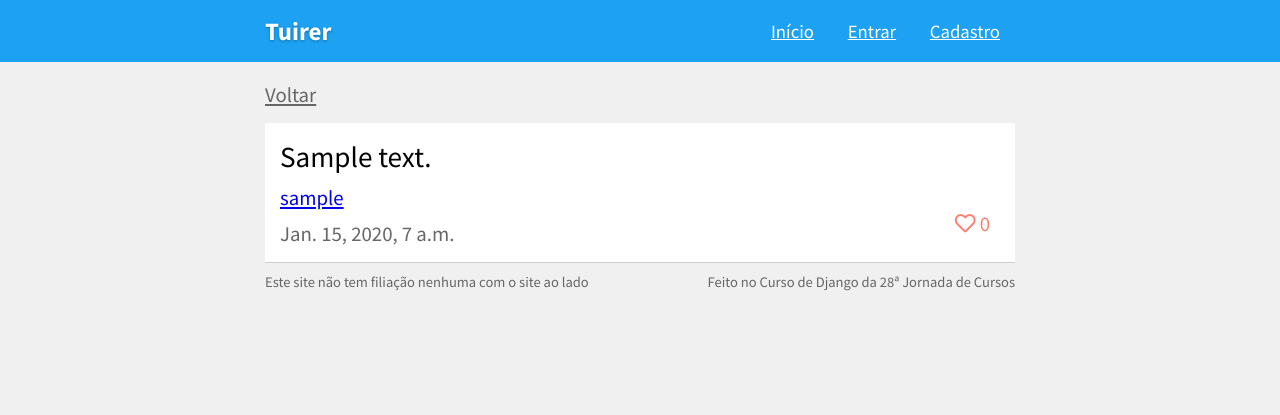
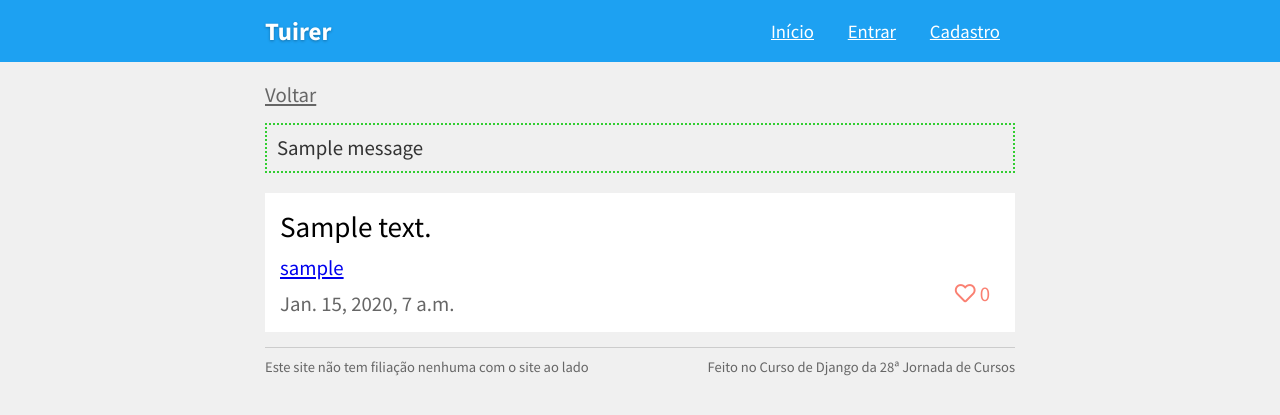
Before and after one commit to vanessa/tuirer, a Django app: page /tuite/1 in a window 1280 px wide. Shown: the top 415 px of the page. Run offline with Django 3.2, Linux system fonts and the light colour scheme; tables that the repository leaves empty hold one stand-in row (values such as "Sample post"); one stand-in notice (Sample message) is shown; some libraries are stand-ins or nearby versions.

Commit message:
Add LikeTuite view

```diff
--- a/assets/style.css
+++ b/assets/style.css
@@ -31,7 +31,7 @@ footer {
     align-items: center;
     color: #666;
     width: 750px;
-    margin: 0 auto;
+    margin: 15px auto 0;
 }
 
 /* Tuites */
--- /dev/null
+++ b/templates/includes/message.html
@@ -0,0 +1,5 @@
+{% if messages %}
+    {% for message in messages %}
+    <div class="message{% if message.tags %} {{ message.tags }}{% endif %}">{{ message }}</div>
+    {% endfor %}
+{% endif %}
--- a/templates/post.html
+++ b/templates/post.html
@@ -8,11 +8,7 @@
         <div class="form-error">{{ message|striptags }}</div>
     {% endfor %}
 
-    {% if messages %}
-        {% for message in messages %}
-        <div class="message{% if message.tags %} {{ message.tags }}{% endif %}">{{ message }}</div>
-        {% endfor %}
-    {% endif %}
+    {% include 'includes/message.html' %}
 
     <form method="post" class="two-column-form">
         {% csrf_token %}
--- a/templates/single_tuite.html
+++ b/templates/single_tuite.html
@@ -2,12 +2,13 @@
 
 {% block body %}
 <a class="back-link" href="{% url 'tuites:list' %}">Voltar</a>
+    {% include 'includes/message.html' %}
     <div class="tuite-card">
         <p class="content">{{ tuite.content }}</p>
         <p class="creator">
             <a href="{% url 'users:profile' tuite.creator.id %}">{{ tuite.creator.username }}</a>
         </p>
         <p class="date">{{ tuite.date_created }}</p>
-        <a href="#" class="like-tuite" onClick="alert('Cenas dos próximos capítulos...');"><i class="far fa-heart"></i> 0</a>
+        <a href="{% url 'tuites:like' tuite.id %}" class="like-tuite"><i class="far fa-heart"></i> 0</a>
     </div>
 {% endblock %}
--- a/tuites/urls.py
+++ b/tuites/urls.py
@@ -1,6 +1,6 @@
 from django.urls import path
 
-from tuites.views import ListTuiteView, PostTuiteView, SearchTuiteView, SingleTuiteView
+from tuites.views import ListTuiteView, PostTuiteView, SearchTuiteView, SingleTuiteView, LikeTuiteView
 
 app_name = 'tuites'
 
@@ -9,4 +9,7 @@ urlpatterns = [
     path('tuites', ListTuiteView.as_view(), name='list'),
     path('buscar', SearchTuiteView.as_view(), name='search'),
     path('tuite/<int:pk>', SingleTuiteView.as_view(), name='tuite'),
+
+    # Actions
+    path('tuite/<int:pk>/like', LikeTuiteView.as_view(), name='like'),
 ]
--- a/tuites/views.py
+++ b/tuites/views.py
@@ -1,6 +1,6 @@
 from django.contrib import messages
 from django.http import HttpResponseRedirect
-from django.urls import reverse_lazy
+from django.urls import reverse, reverse_lazy
 from django.views import generic
 
 from tuites.forms import PostTuiteForm
@@ -50,3 +50,20 @@ class SingleTuiteView(generic.DetailView):
     template_name = 'single_tuite.html'
     model = Tuite
     context_object_name = 'tuite'
+
+
+class LikeTuiteView(generic.RedirectView):
+    def get_redirect_url(self, *args, **kwargs):
+        tuite_pk = kwargs.get('pk')
+
+        # Passos para implementação da curtida:
+        # 1. Checar se o usuário está logado, isso pode ser,
+        #    feito usando LoginRequiredMixin
+        # 2. Checar se o usuário já curtiu ou não este Tuite,
+        #    e enviar mensagem de erro caso verdadeiro
+        # 3. Computar a curtida no Tuite
+
+        # A mensagem abaixo é serve para feedback
+        messages.success(self.request, 'Você curtiu este Tuite!')
+
+        return reverse('tuites:tuite', args=[tuite_pk])
```
Also changed, not shown: mediafiles/37117840_10214804524980886_2166880222819909632_n.jpg (deleted), 1 other file.
